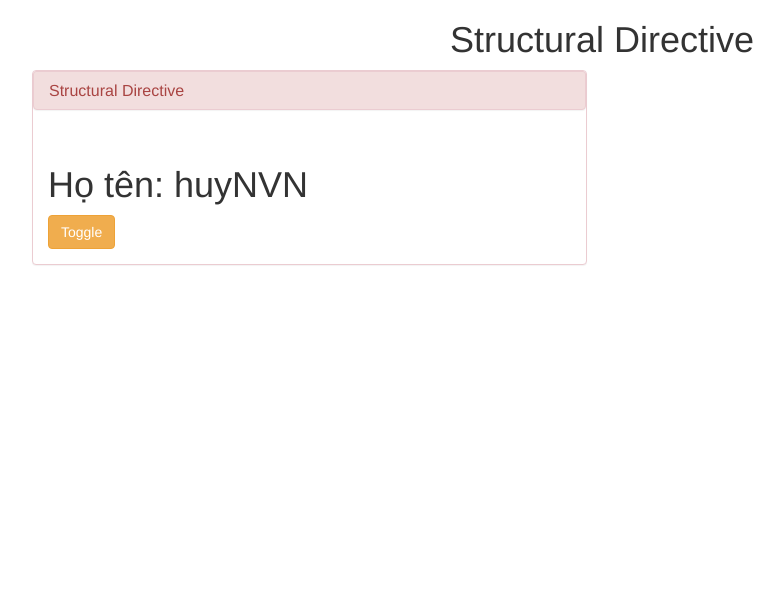
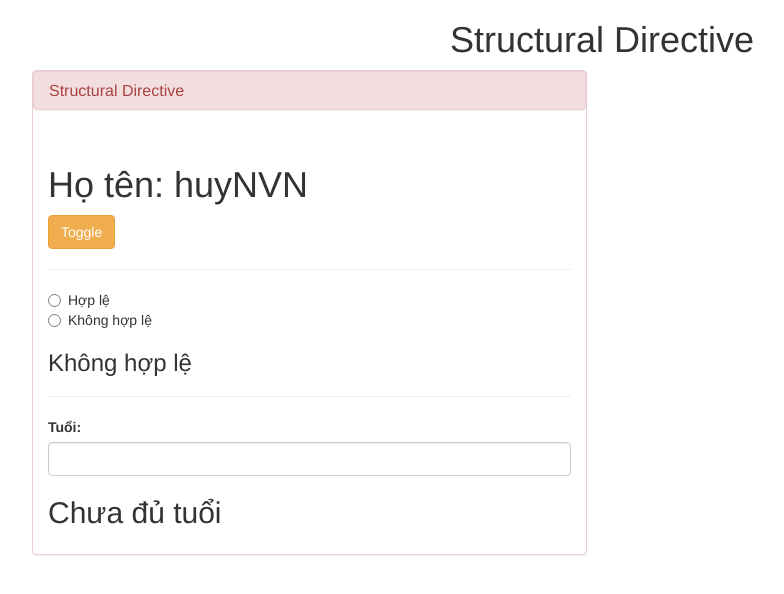
Before and after one commit to huynvn010193/AngularJS, an Angular app in the folder project-NghiepUI02-Directive/: page / in a window 1280 px wide. Shown: the top 594 px of the page, without its empty margins (38-822 px from the left). Built offline with nearby package versions, Linux system fonts and the light colour scheme.

Commit message:
Done strutural

```diff
--- a/project-NghiepUI02-Directive/src/app/app.module.ts
+++ b/project-NghiepUI02-Directive/src/app/app.module.ts
@@ -1,5 +1,6 @@
 import { BrowserModule } from '@angular/platform-browser';
 import { NgModule } from '@angular/core';
+import { FormsModule } from '@angular/forms';
 
 import { AppRoutingModule } from './app-routing.module';
 import { AppComponent } from './app.component';
@@ -12,7 +13,8 @@ import { StructuralComponent } from './components/structural/structural.componen
   ],
   imports: [
     BrowserModule,
-    AppRoutingModule
+    AppRoutingModule,
+    FormsModule
   ],
   providers: [],
   bootstrap: [AppComponent]
--- a/project-NghiepUI02-Directive/src/app/components/structural/structural.component.html
+++ b/project-NghiepUI02-Directive/src/app/components/structural/structural.component.html
@@ -1,2 +1,30 @@
 <h1 *ngIf="isShow">Họ tên: {{username}}</h1>
 <button type="button" class="btn btn-warning" (click)="onToggle()">Toggle</button>
+<hr/>
+
+<div class="radio">
+  <label>
+    <input type="radio" name="rdCheck" (click)="onChange(true)">Hợp lệ
+  </label>
+  <br/>
+  <label>
+    <input type="radio" name="rdCheck" (click)="onChange(false)">Không hợp lệ
+  </label>
+</div>
+
+<h3 *ngIf="isChecked; else elseBlock">Hợp lệ</h3>
+<ng-template #elseBlock>
+  <h3>Không hợp lệ</h3>
+</ng-template>
+<hr/>
+<div class="form-group">
+  <label>Tuổi: </label>
+  <input type="text" class="form-control" [(ngModel)]="age">
+</div>
+
+<ng-container *ngIf="age > 18; else elseNotEnough">
+  <h3>Đủ tuổi</h3>
+</ng-container>
+<ng-template #elseNotEnough>
+  <h2>Chưa đủ tuổi</h2>
+</ng-template>
--- a/project-NghiepUI02-Directive/src/app/components/structural/structural.component.ts
+++ b/project-NghiepUI02-Directive/src/app/components/structural/structural.component.ts
@@ -8,6 +8,9 @@ import { Component, OnInit } from '@angular/core';
 export class StructuralComponent implements OnInit {
   public isShow: boolean = true;
   public username: string = 'huyNVN';
+  public isChecked: boolean = false;
+  public age: number;
+
   constructor() { }
 
   ngOnInit() {
@@ -16,4 +19,8 @@ export class StructuralComponent implements OnInit {
   onToggle(){
     this.isShow = !this.isShow;
   }
+
+  onChange(value){
+    this.isChecked = value;
+  }
 }
```
